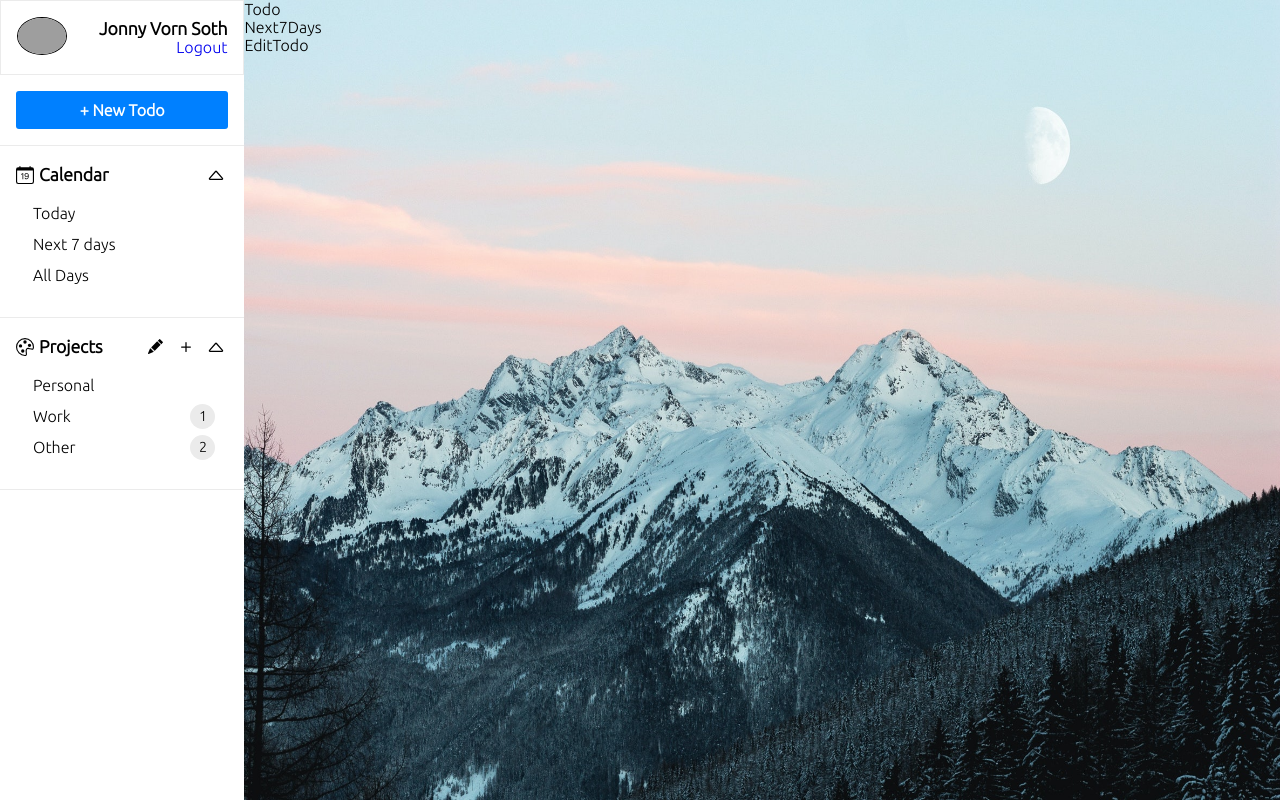
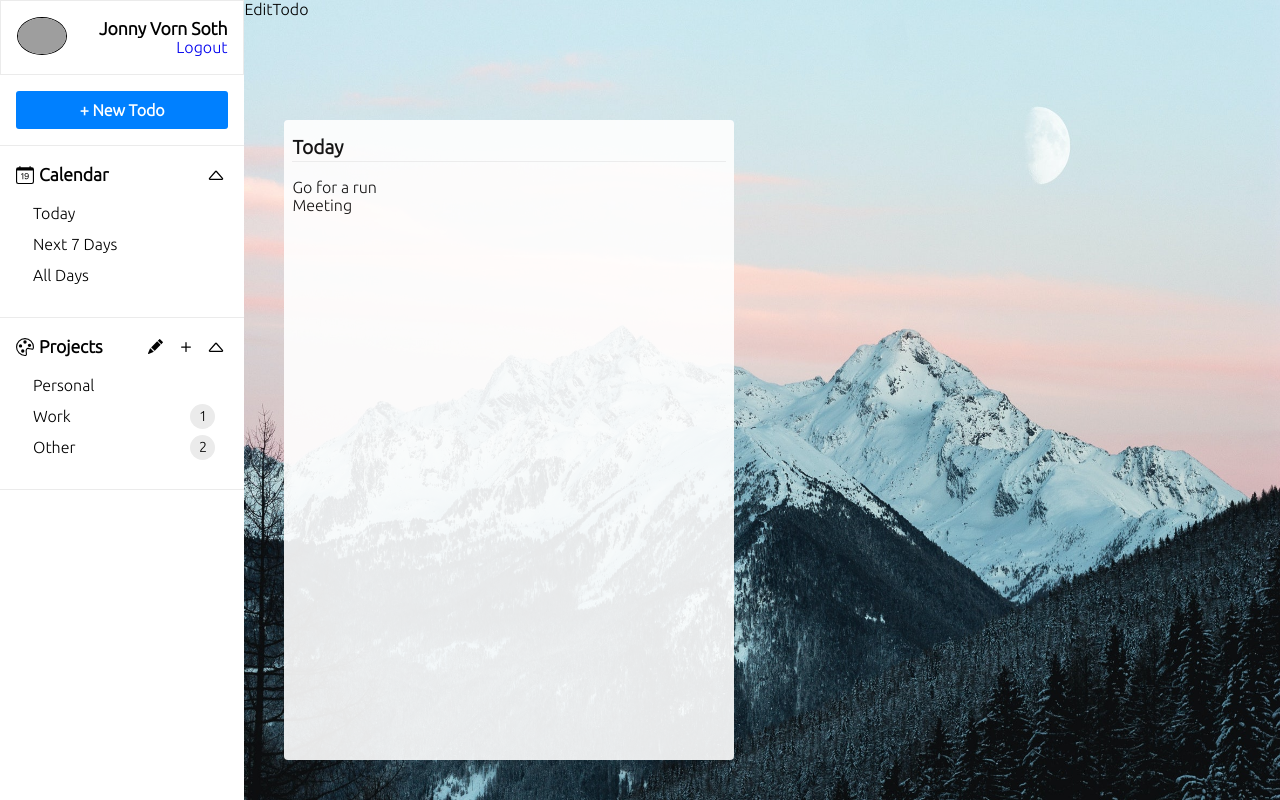
Before and after one commit to janysoth/ReactProjects, a React (Create React App) app in the folder todo-app-v2/: page / in a window 1280 px wide. Built offline with nearby package versions, Linux system fonts and the light colour scheme; grey boxes are pictures that could not be loaded.

Commit message:
Create markup for Todos component.

```diff
--- a/todo-app-v2/src/App.css
+++ b/todo-app-v2/src/App.css
@@ -29,6 +29,7 @@
   background-image: url("./images/bg.jpg");
   background-repeat: no-repeat;
   background-size: 100% 100%;
+  position: relative;
 }
 
 /* User */
@@ -248,6 +249,7 @@
   margin: 5px;
   font-size: 1rem;
   cursor: pointer;
+  text-transform: capitalize;
 }
 
 /* Projects */
@@ -299,6 +301,7 @@
 
 .Projects .items {
   padding: 0.5rem;
+  text-transform: capitalize;
 }
 
 /* Project */
@@ -413,3 +416,29 @@
 .ProjectForm button:hover {
   filter: brightness(1.1);
 }
+
+/* Todos */
+.Todos {
+  width: 450px;
+  height: 80%;
+  background-color: white;
+  position: absolute;
+  bottom: 40px;
+  left: 40px;
+  border-radius: 4px;
+  opacity: 0.9;
+  padding: 0 0.5rem 0.5rem 0.5rem;
+}
+
+.Todos .selected-project {
+  margin: 1rem 0;
+  text-transform: capitalize;
+  font-size: 1.2rem;
+  font-weight: bold;
+  padding-bottom: 2px;
+  border-bottom: 1px solid #eeeeee;
+}
+
+.Todos .todos {
+  overflow-y: auto;
+}
--- a/todo-app-v2/src/components/Projects.js
+++ b/todo-app-v2/src/components/Projects.js
@@ -9,9 +9,9 @@ const Projects = () => {
   const pencilColor = edit ? "#1EC94C" : "#000000";
 
   const projects = [
-    { id: 1, name: "Personal", numOfTodos: 0 },
-    { id: 2, name: "Work", numOfTodos: 1 },
-    { id: 3, name: "Other", numOfTodos: 2 },
+    { id: 1, name: "personal", numOfTodos: 0 },
+    { id: 2, name: "work", numOfTodos: 1 },
+    { id: 3, name: "other", numOfTodos: 2 },
   ];
   return (
     <div className='Projects'>
--- a/todo-app-v2/src/components/Todo.js
+++ b/todo-app-v2/src/components/Todo.js
@@ -1,9 +1,9 @@
 import React from 'react';
 
-const Todo = () => {
+const Todo = ({ todo }) => {
   return (
     <div className='Todo'>
-      Todo
+      {todo.text}
     </div>
   );
 };
--- a/todo-app-v2/src/components/Todos.js
+++ b/todo-app-v2/src/components/Todos.js
@@ -3,10 +3,46 @@ import Next7Days from './Next7Days';
 import Todo from './Todo';
 
 const Todos = () => {
+  const selectedProject = "today";
+
+  const todos = [
+    {
+      id: 'd54sd4',
+      text: "Go for a run",
+      time: "10:00 AM",
+      date: "12/05/2024",
+      day: "6",
+      checked: false,
+      color: '#000000',
+      project: 'personal'
+    },
+    {
+      id: 'd54fdf',
+      text: "Meeting",
+      time: "09:00 AM",
+      date: "12/09/2024",
+      day: "1",
+      checked: true,
+      color: '#00ff00',
+      project: 'work'
+    }
+  ];
+
   return (
     <div className='Todos'>
-      <Todo />
-      <Next7Days />
+      <div className="selected-project">
+        {selectedProject}
+      </div>
+
+      <div className="todos">
+        {
+          selectedProject === "next 7 days" ?
+            <Next7Days todos={todos} /> :
+            todos.map(todo =>
+              <Todo todo={todo} key={todo.key} />
+            )
+        }
+      </div>
     </div>
   );
 };
--- a/todo-app-v2/src/constants/index.js
+++ b/todo-app-v2/src/constants/index.js
@@ -1 +1 @@
-export const calendarItems = ['Today', 'Next 7 days', 'All Days'];
+export const calendarItems = ['today', 'next 7 days', 'all days'];
```
